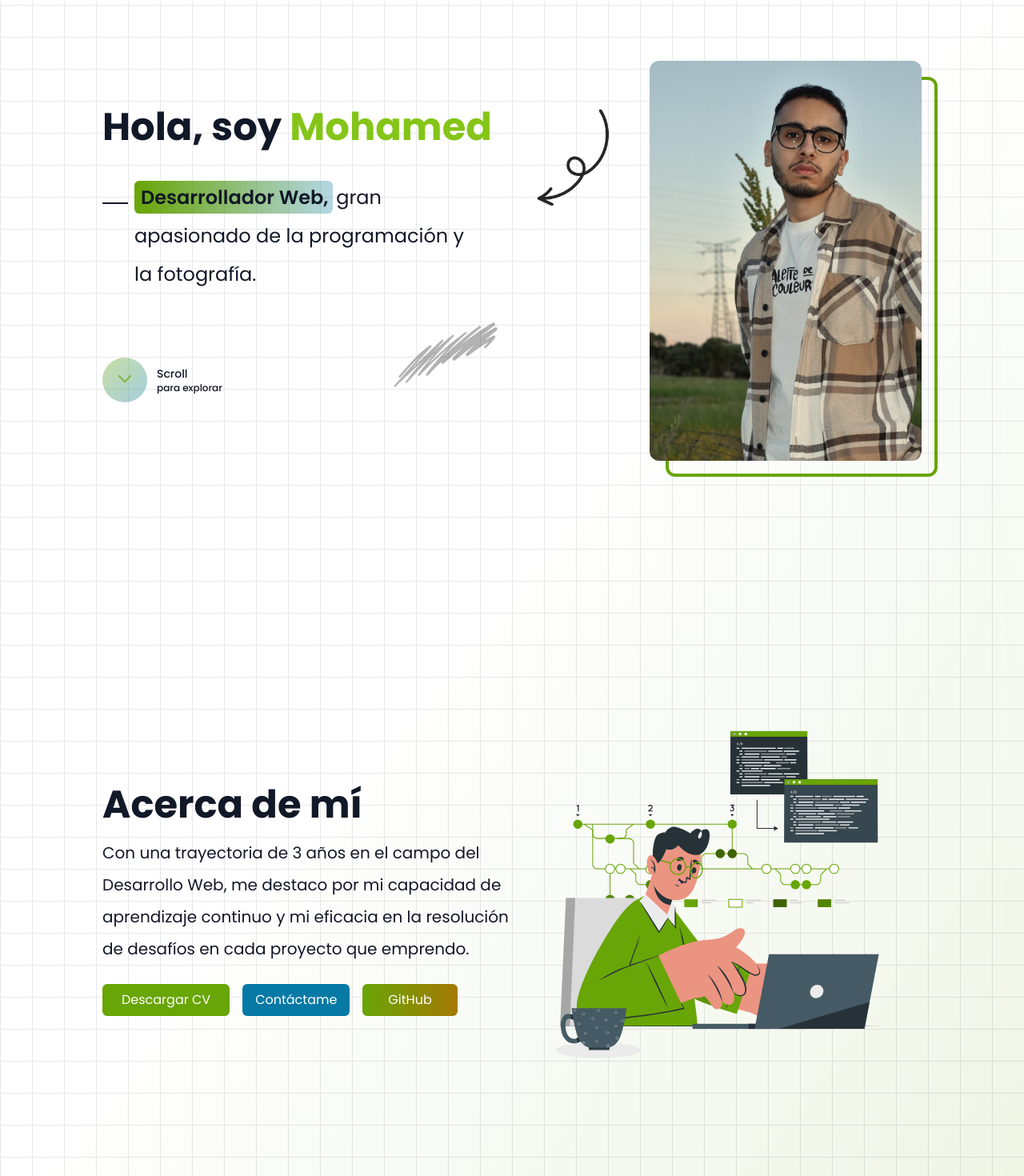
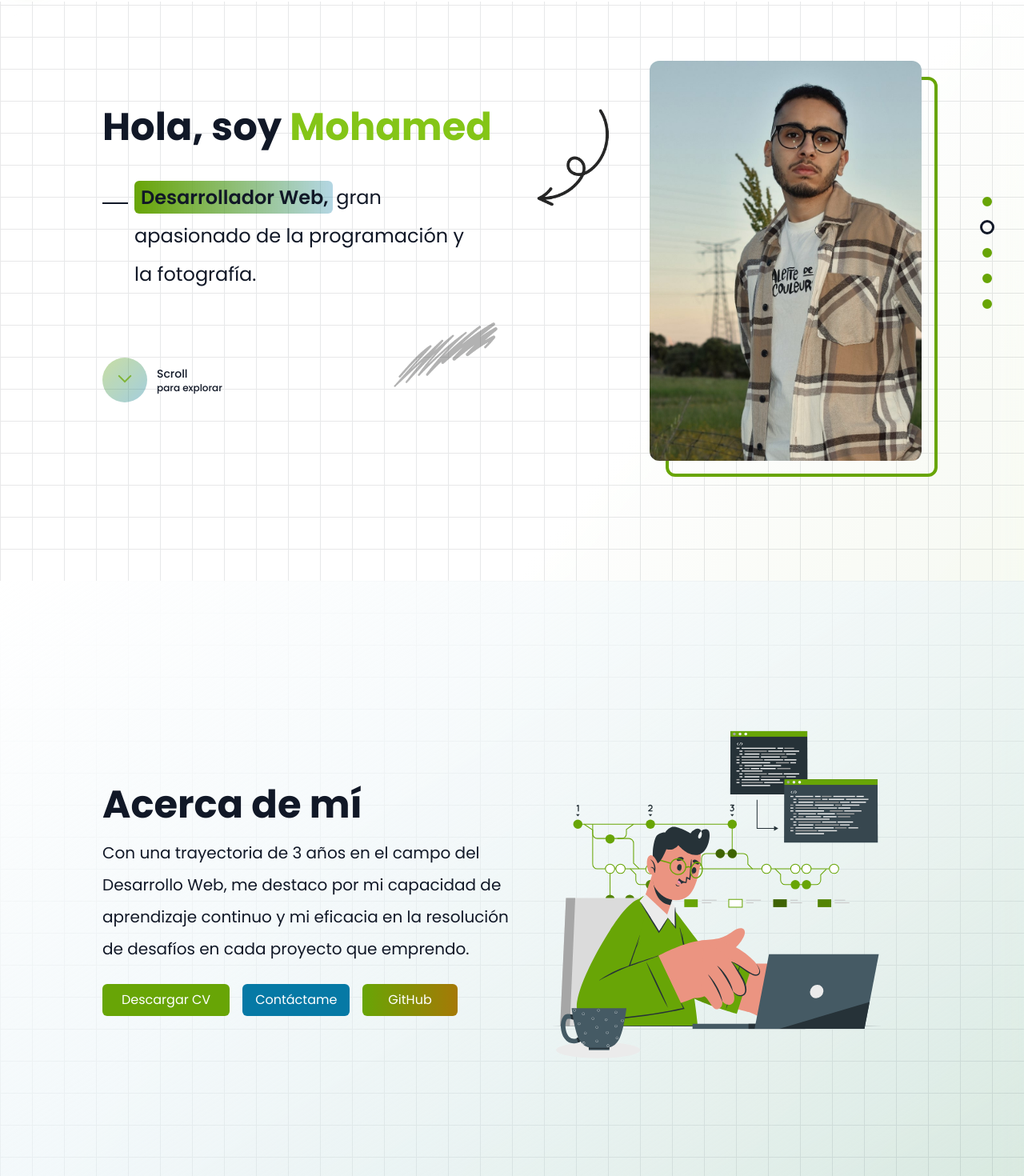
Before and after one commit to webdevmohamed/portfolio, a Vue app: page / in a window 1280 px wide. Shown: the part 74-1544 px from the top of the page at 80% size. Built offline with nearby package versions, Linux system fonts and the light colour scheme.

Commit message:
Enhance App layout by adding NavigationDots component, update About component with gradient background, and improve Header styling for better visibility on scroll.

```diff
--- a/src/App.vue
+++ b/src/App.vue
@@ -18,6 +18,7 @@
 
         <Home />
         <About />
+        <NavigationDots />
       </div>
     </div>
   </div>
@@ -27,6 +28,7 @@
 import Header from './components/Header.vue'
 import Home from './components/Home.vue'
 import About from './components/About.vue'
+import NavigationDots from './components/NavigationDots.vue'
 </script>
 
 <style scoped></style>
--- a/src/components/About.vue
+++ b/src/components/About.vue
@@ -1,5 +1,6 @@
 <template>
-    <div class="relative min-h-screen overflow-hidden">
+    <div id="about"
+        class="relative min-h-screen overflow-hidden bg-gradient-to-br from-background to-accent-blue/10 dark:from-background dark:to-accent-blue/20">
         <!-- Content -->
         <div class="container mx-auto max-w-screen-lg relative flex items-center justify-between min-h-screen">
             <div class="w-1/2">
--- a/src/components/Header.vue
+++ b/src/components/Header.vue
@@ -1,7 +1,7 @@
 <template>
   <header :class="[
     'p-5 fixed top-0 left-0 w-full transition-all duration-300 z-50',
-    isScrolled ? 'backdrop-blur-md shadow-md' : 'bg-background'
+    isScrolled ? 'backdrop-blur-md dark:bg-black/60 bg-white/60 shadow-md' : 'bg-background'
   ]">
     <div class="mx-auto container flex items-center justify-between">
       <div class="flex items-center gap-3 group cursor-pointer">
--- a/src/components/Home.vue
+++ b/src/components/Home.vue
@@ -1,5 +1,5 @@
 <template>
-    <div class="container mx-auto max-w-screen-lg relative">
+    <div id="home" class="container mx-auto max-w-screen-lg relative">
         <div class="flex items-center justify-between gap-5 min-h-screen">
             <HomeContent />
             <ProfileImage />
--- /dev/null
+++ b/src/components/NavigationDots.vue
@@ -0,0 +1,42 @@
+<template>
+    <div class="fixed right-10 top-1/2 transform -translate-y-1/2 flex flex-col items-center">
+        <div v-for="(section, index) in sections" :key="index" :class="[
+            'w-3 h-3 rounded-md mb-5 transition-all duration-300 border-2 cursor-pointer',
+            activeSection === section ? 'bg-transparent border-foreground scale-150 ' : 'bg-primary border-primary  rotate-45'
+        ]" @click="scrollToSection(section)"></div>
+    </div>
+</template>
+
+<script setup>
+import { ref } from 'vue';
+
+const sections = ['home', 'about', 'services', 'experience', 'contact'];
+const activeSection = ref('home'); // Cambia esto según la sección activa
+
+const scrollToSection = (section) => {
+    const element = document.getElementById(section);
+    if (element) {
+        element.scrollIntoView({ behavior: 'smooth' });
+    }
+};
+
+// Escucha el evento de scroll para actualizar la sección activa
+window.addEventListener('scroll', () => {
+    const scrollY = window.scrollY;
+    sections.forEach((section) => {
+        const element = document.getElementById(section);
+        if (element) {
+            const { top, bottom } = element.getBoundingClientRect();
+            if (top <= window.innerHeight / 2 && bottom >= window.innerHeight / 2) {
+                activeSection.value = section;
+            }
+        }
+    });
+});
+</script>
+
+<style scoped>
+.fixed {
+    position: fixed;
+}
+</style>
```
